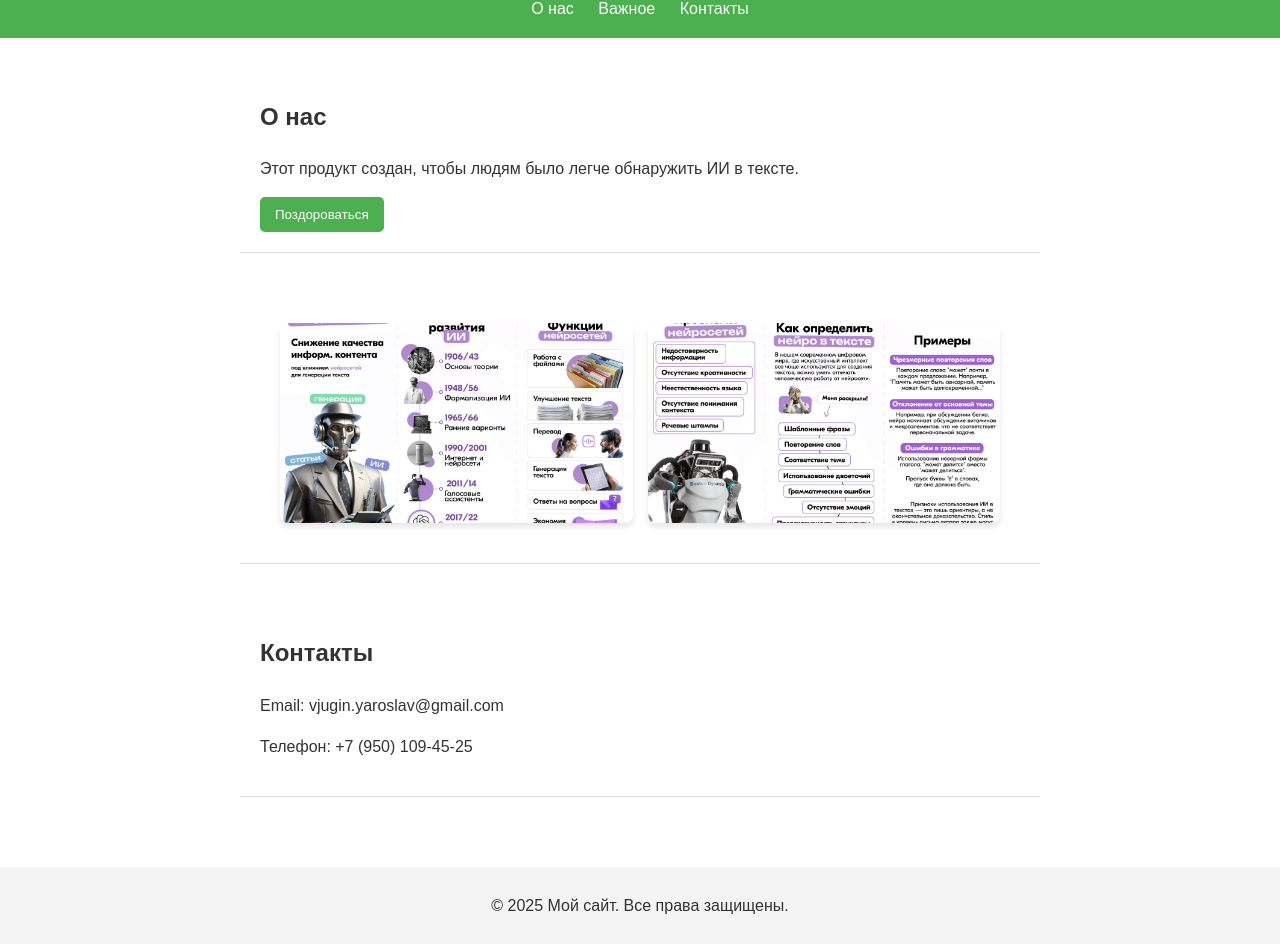
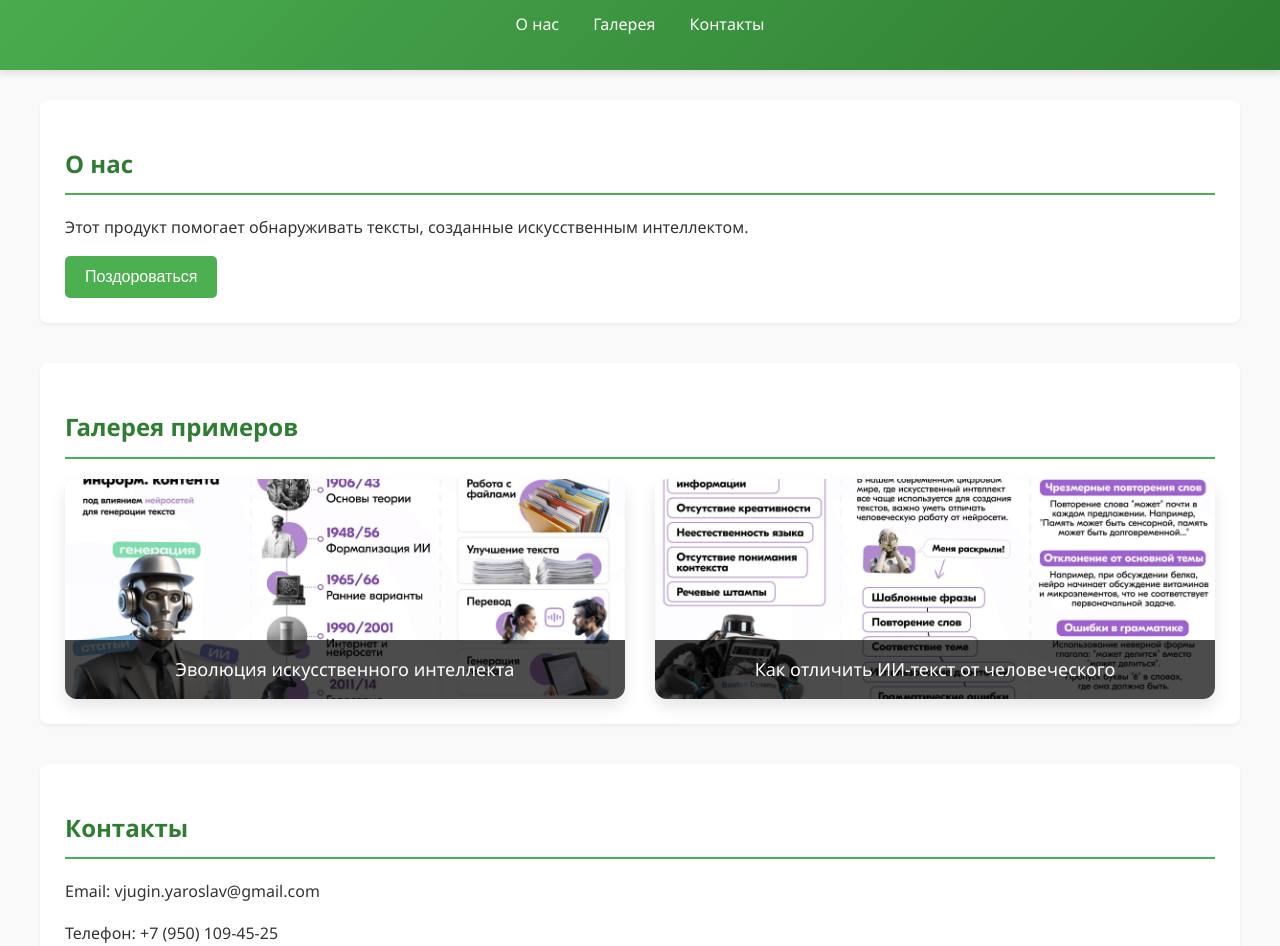
Before and after one commit to OutSkreemID/pheasantemp.github.io, a plain HTML site: page index.html in a window 1280 px wide. Shown: the part 114-1060 px from the top of the page. Drawn offline with Linux system fonts and the light colour scheme.

Commit message:
Add files via upload

```diff
--- a/index.html
+++ b/index.html
@@ -3,7 +3,7 @@
 <head>
     <meta charset="UTF-8">
     <meta name="viewport" content="width=device-width, initial-scale=1.0">
-    <title>Мой продукт проекта</title>
+    <title>Детектор ИИ-текстов</title>
     <link rel="stylesheet" href="style.css">
 </head>
 <body>
@@ -11,7 +11,7 @@
         <h1>Добро пожаловать!</h1>
         <nav>
             <a href="#about">О нас</a>
-            <a href="#services">Важное</a>
+            <a href="#gallery">Галерея</a>
             <a href="#contact">Контакты</a>
         </nav>
     </header>
@@ -19,15 +19,21 @@
     <main>
         <section id="about">
             <h2>О нас</h2>
-            <p>Этот продукт создан, чтобы людям было легче обнаружить ИИ в тексте.</p>
+            <p>Этот продукт помогает обнаруживать тексты, созданные искусственным интеллектом.</p>
             <button id="helloBtn">Поздороваться</button>
         </section>
 
-
         <section id="gallery">
+            <h2>Галерея примеров</h2>
             <div class="image-grid">
-                <img src="image1.png" alt="история ИИ, функции искуственного интелекта">
-                <img src="image2.png" alt="проблемы нейростей, как обнаружить, примеры">
+                <div class="image-card">
+                    <img src="image1.png" alt="История ИИ" loading="lazy">
+                    <div class="image-caption">Эволюция искусственного интеллекта</div>
+                </div>
+                <div class="image-card">
+                    <img src="image2.png" alt="Обнаружение ИИ" loading="lazy">
+                    <div class="image-caption">Как отличить ИИ-текст от человеческого</div>
+                </div>
             </div>
         </section>
 
@@ -39,7 +45,7 @@
     </main>
 
     <footer>
-        <p>&copy; 2025 Мой сайт. Все права защищены.</p>
+        <p>&copy; 2025 Детектор ИИ-текстов. Все права защищены.</p>
     </footer>
 
     <script src="script.js"></script>
--- a/script.js
+++ b/script.js
@@ -1,3 +1,27 @@
+// Приветственная кнопка
 document.getElementById("helloBtn").addEventListener("click", function() {
-    alert("Привет! Спасибо, что зашли на наш сайт!");
+    alert("Привет! Спасибо за интерес к нашему детектору ИИ-текстов!");
 });
+
+// Плавная прокрутка для навигации
+document.querySelectorAll('nav a').forEach(anchor => {
+    anchor.addEventListener('click', function(e) {
+        e.preventDefault();
+        document.querySelector(this.getAttribute('href')).scrollIntoView({
+            behavior: 'smooth'
+        });
+    });
+});
+
+// Анимация карточек при загрузке
+const imageCards = document.querySelectorAll('.image-card');
+imageCards.forEach((card, index) => {
+    card.style.opacity = '0';
+    card.style.transform = 'translateY(20px)';
+    card.style.transition = 'all 0.5s ease ' + (index * 0.1) + 's';
+
+    setTimeout(() => {
+        card.style.opacity = '1';
+        card.style.transform = 'translateY(0)';
+    }, 100);
+});
--- a/style.css
+++ b/style.css
@@ -1,75 +1,132 @@
+/* Общие стили */
 body {
-    font-family: Arial, sans-serif;
+    font-family: 'Segoe UI', Tahoma, Geneva, Verdana, sans-serif;
     margin: 0;
     padding: 0;
     line-height: 1.6;
     color: #333;
+    background-color: #f9f9f9;
 }
 
 header {
-    background: #4CAF50;
+    background: linear-gradient(135deg, #4CAF50, #2E7D32);
     color: white;
-    padding: 1rem;
+    padding: 2rem 1rem;
     text-align: center;
+    box-shadow: 0 4px 6px rgba(0, 0, 0, 0.1);
 }
 
 nav a {
     color: white;
-    margin: 0 10px;
+    margin: 0 15px;
     text-decoration: none;
+    font-weight: 500;
+    transition: all 0.3s;
 }
 
 nav a:hover {
+    color: #dff0d8;
     text-decoration: underline;
 }
 
 main {
-    padding: 20px;
-    max-width: 800px;
+    padding: 30px 20px;
+    max-width: 1200px;
     margin: 0 auto;
 }
 
 section {
-    margin-bottom: 30px;
-    padding: 20px;
-    border-bottom: 1px solid #ddd;
+    margin-bottom: 40px;
+    padding: 25px;
+    background: white;
+    border-radius: 8px;
+    box-shadow: 0 2px 4px rgba(0, 0, 0, 0.05);
 }
 
+h2 {
+    color: #2E7D32;
+    border-bottom: 2px solid #4CAF50;
+    padding-bottom: 10px;
+}
+
+/* Кнопка */
 button {
     background: #4CAF50;
     color: white;
     border: none;
-    padding: 10px 15px;
+    padding: 12px 20px;
     cursor: pointer;
     border-radius: 5px;
+    font-size: 16px;
+    transition: background 0.3s;
 }
 
 button:hover {
-    background: #45a049;
+    background: #3e8e41;
 }
 
+/* Галерея */
+.image-grid {
+    display: grid;
+    grid-template-columns: repeat(auto-fit, minmax(300px, 1fr));
+    gap: 30px;
+    margin-top: 20px;
+}
+
+.image-card {
+    position: relative;
+    border-radius: 12px;
+    overflow: hidden;
+    box-shadow: 0 8px 16px rgba(0, 0, 0, 0.1);
+    transition: transform 0.3s, box-shadow 0.3s;
+}
+
+.image-card:hover {
+    transform: translateY(-10px);
+    box-shadow: 0 12px 20px rgba(0, 0, 0, 0.15);
+}
+
+.image-card img {
+    width: 100%;
+    height: 220px;
+    object-fit: cover;
+    display: block;
+    transition: transform 0.5s;
+}
+
+.image-card:hover img {
+    transform: scale(1.05);
+}
+
+.image-caption {
+    position: absolute;
+    bottom: 0;
+    left: 0;
+    right: 0;
+    background: rgba(0, 0, 0, 0.7);
+    color: white;
+    padding: 15px;
+    text-align: center;
+    font-size: 18px;
+}
+
+/* Футер */
 footer {
     text-align: center;
-    padding: 10px;
-    background: #f4f4f4;
-    margin-top: 20px;
-}
-.image-grid {
-    display: grid;
-    grid-template-columns: repeat(auto-fill, minmax(250px, 1fr));
-    gap: 15px;
     padding: 20px;
+    background: #2E7D32;
+    color: white;
+    margin-top: 40px;
 }
 
-.image-grid img {
-    width: 100%;
-    height: 200px;
-    object-fit: cover;
-    border-radius: 8px;
-    box-shadow: 0 4px 6px rgba(0, 0, 0, 0.1);
-    transition: transform 0.3s;
+/* Адаптивность */
+@media (max-width: 768px) {
+    .image-grid {
+        grid-template-columns: 1fr;
+    }
+
+    nav a {
+        display: block;
+        margin: 10px 0;
+    }
 }
-
-.image-grid img:hover {
-    transform: scale(1.02);
-}
```
